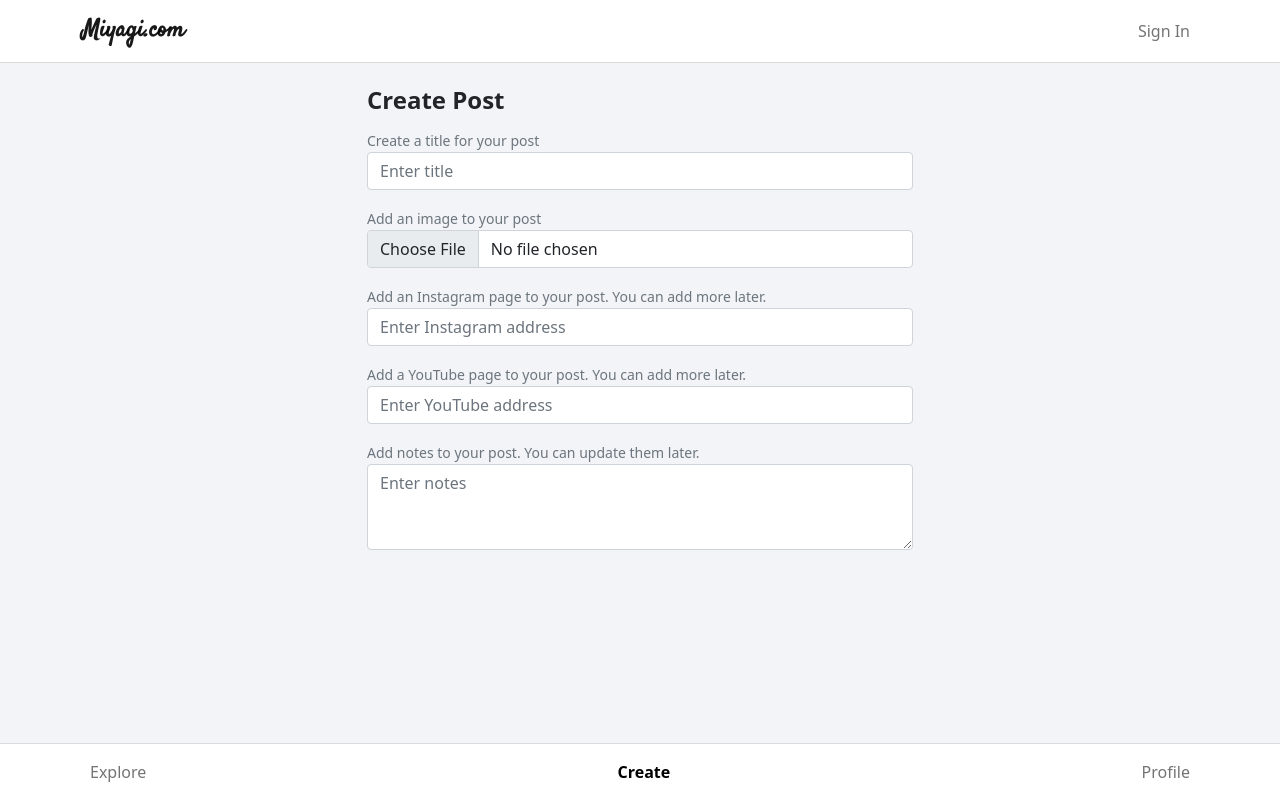
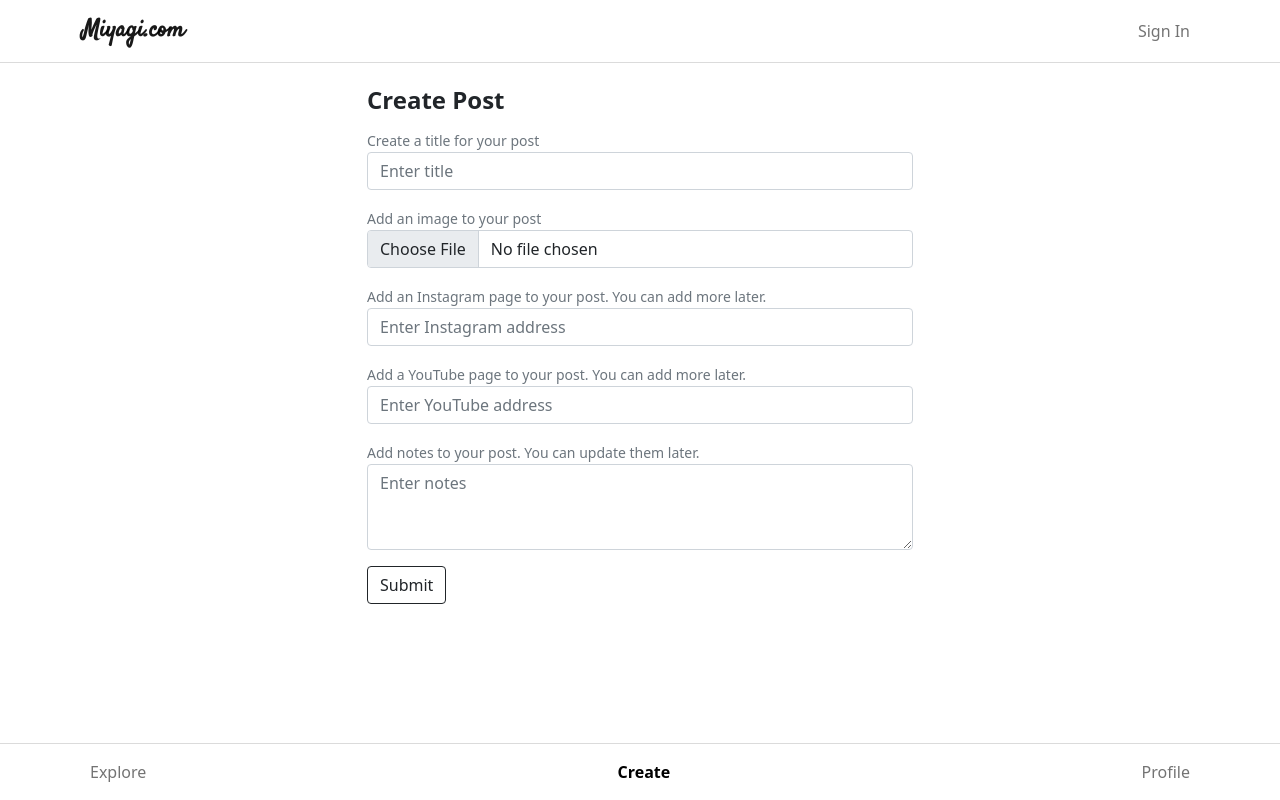
Before and after one commit to asherman-ca/miyagi, a React (Create React App) app: page /create in a window 1280 px wide. Built offline with nearby package versions, Linux system fonts and the light colour scheme; no server answers.

Commit message:
confirmed post creation

```diff
--- a/src/App.css
+++ b/src/App.css
@@ -7,7 +7,7 @@
 /* Universals */
 
 body {
-	background-color: #f2f4f8 !important;
+	/* background-color: #f2f4f8 !important; */
 	/* padding: 62px 0px 56px 0px;
 	height: 100vh !important;
 	height: 100%;
--- a/src/pages/Create.jsx
+++ b/src/pages/Create.jsx
@@ -12,7 +12,7 @@
   import { addDoc, collection, serverTimestamp } from 'firebase/firestore'
   import { db } from '../firebase.config'
   import { v4 as uuidv4 } from 'uuid'
-  import { FloatingLabel, Form, Container, Row, OverlayTrigger, Col, Tooltip, Button } from 'react-bootstrap';
+  import { Form, Container, Row, Col, Button } from 'react-bootstrap';
 
 
 
@@ -139,7 +139,7 @@
         <Row>
           <Col md={{ span: 6, offset: 3 }}>
             <div className="formHeader">Create Post</div>
-            <Form>
+            <Form onSubmit={onSubmit}>
               <Form.Group className="mb-3" controlId="formBasicEmail">
                 {/* <Form.Label>Title</Form.Label> */}
                 <Form.Text className="text-muted">
@@ -205,7 +205,12 @@
                 />
               </Form.Group>
 
-
+              <Button
+                variant="outline-dark"
+                type="submit"
+              >
+                Submit
+              </Button>
             </Form>
           </Col>
         </Row>
```
Also changed, not shown: 1 other file (tests, documents, lock files or other folders).
